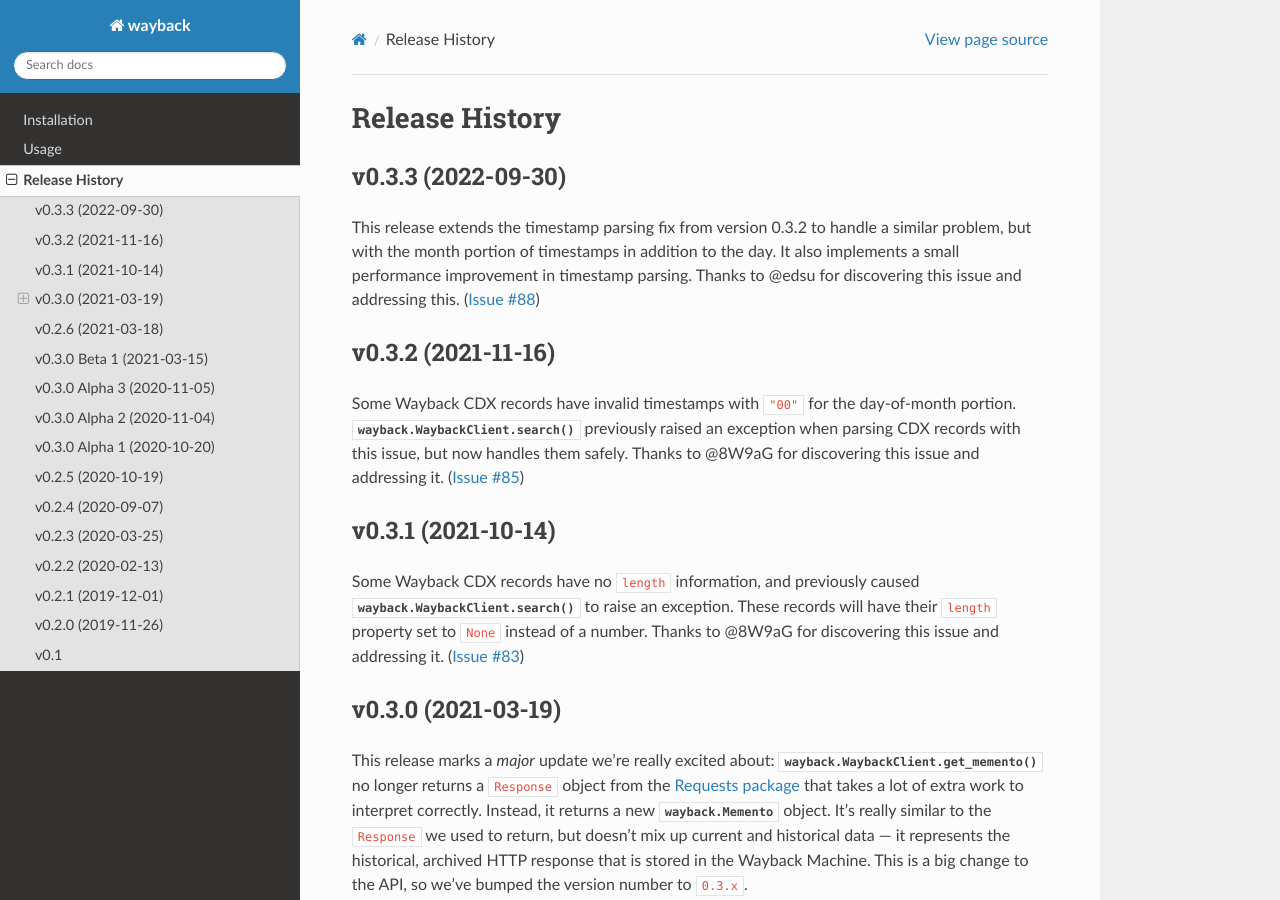
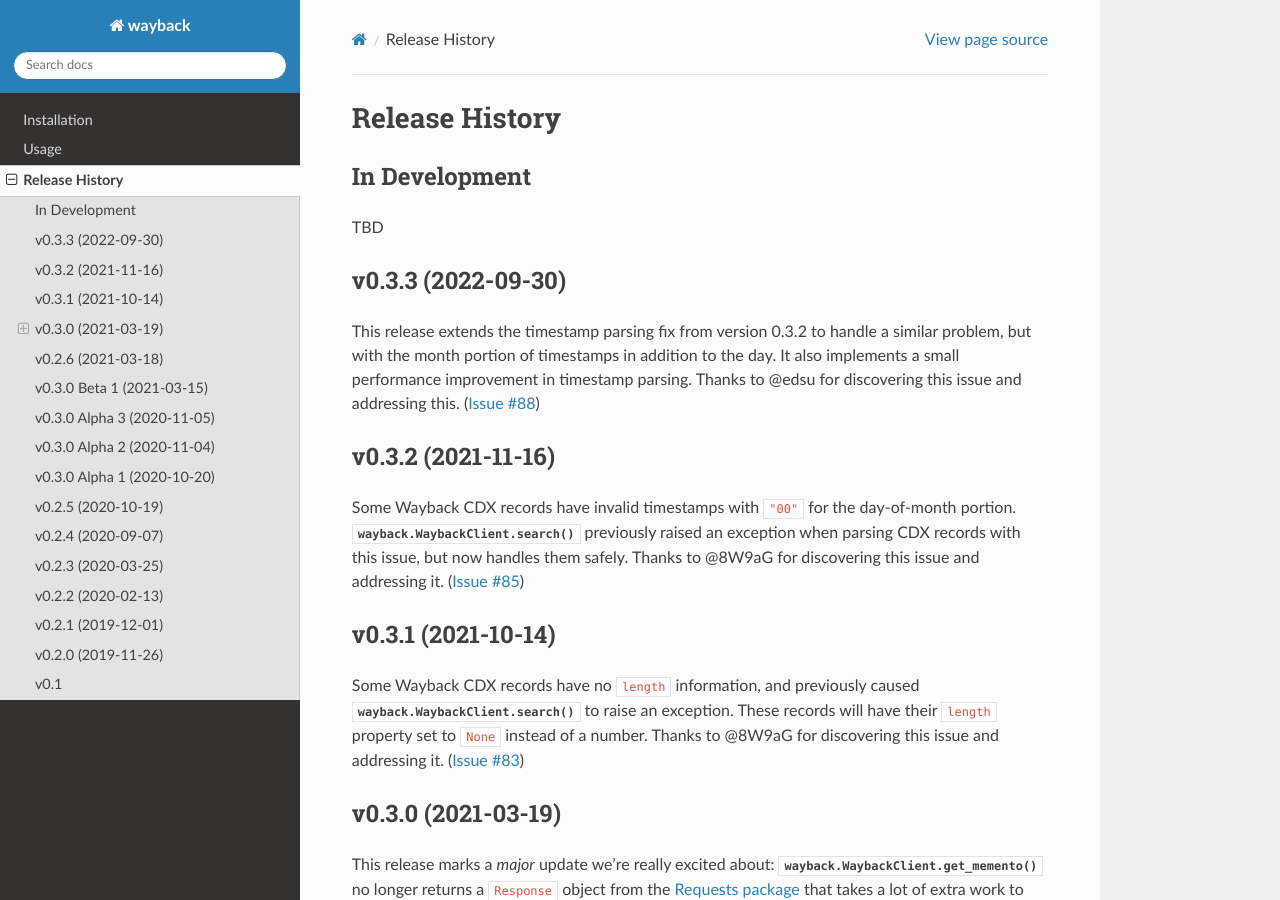
Before and after one commit to edgi-govdata-archiving/wayback, a Sphinx documentation site: the page built from docs/source/release-history.rst, in a window 1280 px wide and 900 px high. Built offline with Sphinx 7.4.7 and the Read the Docs theme 2.0.0, drawn with Linux system fonts in a browser that asks for light colours.

Commit message:
Stub next release notes

```diff
--- a/docs/source/release-history.rst
+++ b/docs/source/release-history.rst
@@ -1,6 +1,12 @@
 ===============
 Release History
 ===============
+
+In Development
+--------------
+
+TBD
+
 
 v0.3.3 (2022-09-30)
 -------------------
```
